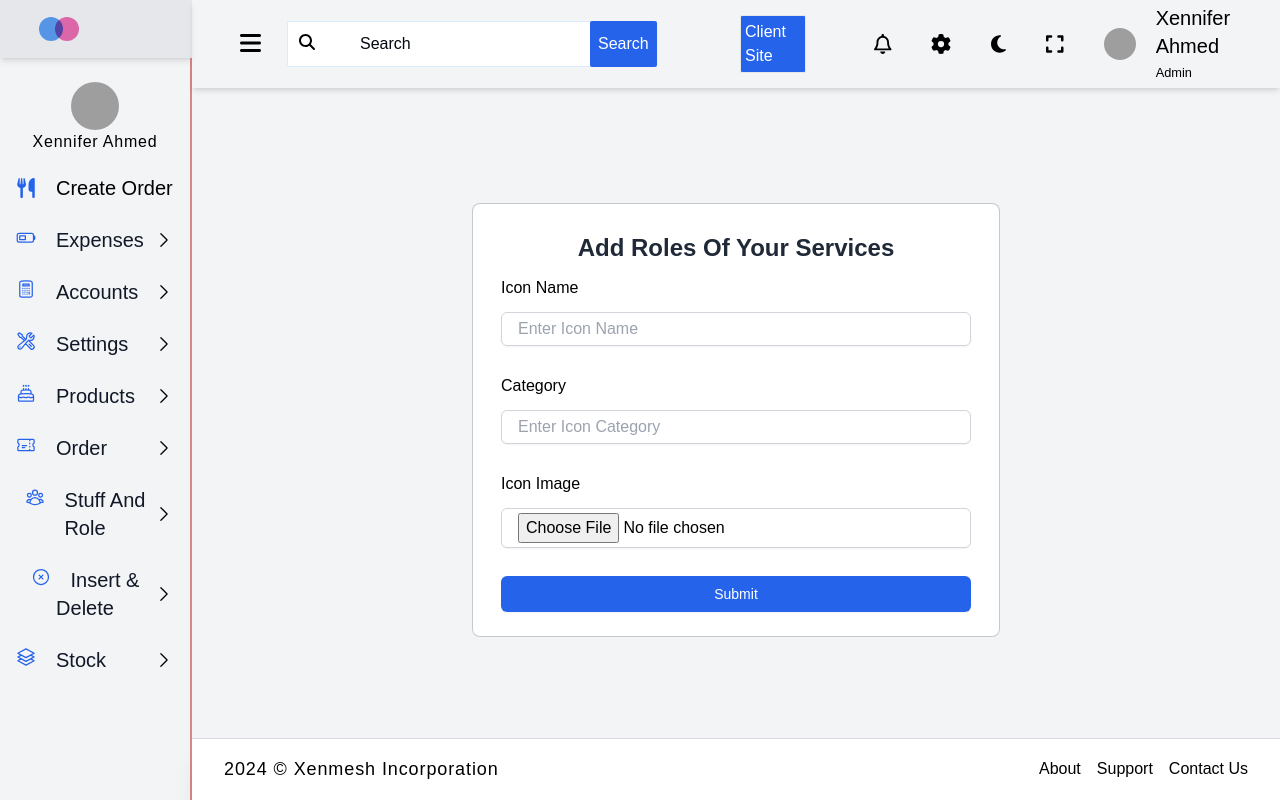
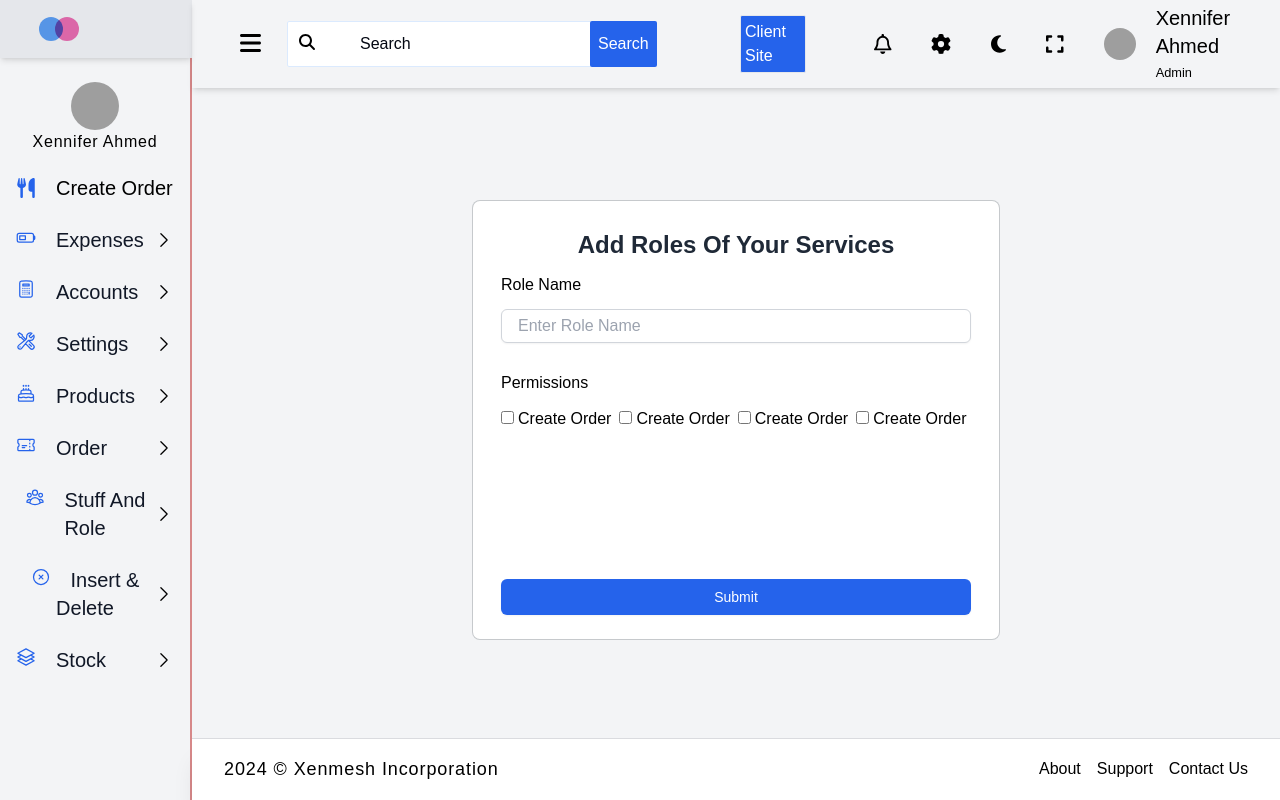
Before and after one commit to ImranGreet/xenmesh-restaurant-management-service, a Vue app: page /add_role in a window 1280 px wide. Built offline with nearby package versions, Linux system fonts and the light colour scheme; grey boxes are pictures that could not be loaded; what @formkit/vue would draw is missing.

Commit message:
role permisison creation process is defined

```diff
--- a/src/components/Admin/Form/AddRole.vue
+++ b/src/components/Admin/Form/AddRole.vue
@@ -3,30 +3,54 @@
     <div
       class="w-full md:w-4/5 lg:3/4 xl:w-1/2 mx-auto border border-gray-800/25 rounded-lg bg-white p-5">
       <formTitle>Add Roles Of Your Services</formTitle>
-      <form class="w-full flex flex-col justify-between items-center gap-y-5">
+      <form
+        @submit.prevent="createRole"
+        class="w-full flex flex-col justify-between items-center gap-y-5">
         <div class="px-2 py-1 w-full space-y-3">
-          <label for="icon">Icon Name</label>
+          <label for="icon">Role Name</label>
           <input
             type="text"
             class="form__input--field"
-            name="icon"
-            placeholder="Enter Icon Name" />
+            v-model="role"
+            placeholder="Enter Role Name" />
         </div>
         <div class="px-2 py-1 w-full space-y-3">
-          <label for="icon">Category</label>
-          <input
-            type="text"
-            class="form__input--field"
-            name="icon"
-            placeholder="Enter Icon Category" />
+          <h4>Permissions</h4>
+          <div class="w-full h-36 overflow-y-auto">
+            <div class="flex justify-start gap-x-2">
+              <label for="create order">
+                <input
+                  type="checkbox"
+                  name=""
+                  id="" />
+                <span class="ml-1">Create Order</span>
+              </label>
+              <label for="create order">
+                <input
+                  type="checkbox"
+                  name=""
+                  id="" />
+                <span class="ml-1">Create Order</span>
+              </label>
+              <label for="create order">
+                <input
+                  type="checkbox"
+                  name=""
+                  id="" />
+                <span class="ml-1">Create Order</span>
+              </label>
+              <label for="create order">
+                <input
+                  type="checkbox"
+                  name=""
+                  id="" />
+                <span class="ml-1">Create Order</span>
+              </label>
+
+            </div>
+          </div>
         </div>
-        <div class="px-2 py-1 w-full space-y-3">
-          <label for="icon">Icon Image</label>
-          <input
-            type="file"
-            class="form__input--file"
-            name="icon" />
-        </div>
+
         <div class="px-2 py-1 w-full">
           <authsubmitBtn>Submit</authsubmitBtn>
         </div>
@@ -36,10 +60,18 @@
 </template>
 
 <script>
+import { storeToRefs } from 'pinia';
+import useRoleToManage from '../../../store/RolePermission/role';
 export default {
   name: 'AddRole',
   setup() {
-    return {};
+    const roleStore = useRoleToManage();
+    /*property*/
+    const { role } = storeToRefs(roleStore);
+    /*methods*/
+    const { createRole } = roleStore;
+
+    return { role, createRole };
   },
 };
 </script>
--- a/src/routes/index.js
+++ b/src/routes/index.js
@@ -113,11 +113,11 @@ const routes = [
         name: 'add_stuff',
         component: () => import('../pages/Admin/Form/InsertStuff.vue'),
       },
-      {
-        path: '/add_role',
-        name: 'add_role',
-        component: () => import('../pages/Admin/Form/InsertRole.vue'),
-      },
+      // {
+      //   path: '/add_role',
+      //   name: 'add_role',
+      //   component: () => import('../pages/Admin/Form/InsertRole.vue'),
+      // },
       /*stocks*/
       {
         path: '/add_stock_category',
--- /dev/null
+++ b/src/store/RolePermission/role.js
@@ -0,0 +1,31 @@
+import axios from 'axios';
+import { defineStore } from 'pinia';
+import { ref } from 'vue';
+
+const useRoleToManage = defineStore('set_role', () => {
+  let alertMessage = ref('');
+  let role = ref('');
+  let showSkillital = ref(false);
+
+  const createRole = async () => {
+    try {
+      await axios
+        .post('http://127.0.0.1:8000/api/create_role', { name: role.value })
+        .then(response => {
+          if (response.data.success) {
+            console.log('Role Created ', response.data.role);
+            role.value = '';
+          }
+        });
+    } catch (error) {
+      console.log('Error', error);
+    }
+  };
+
+  return {
+    role,
+    createRole,
+  };
+});
+
+export default useRoleToManage;
```
